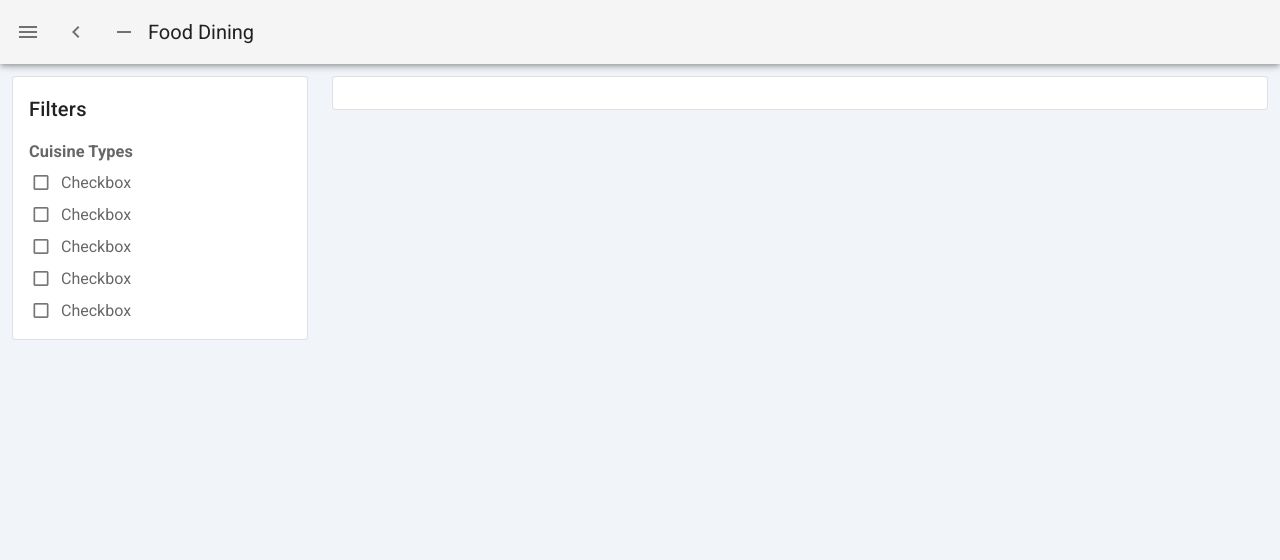
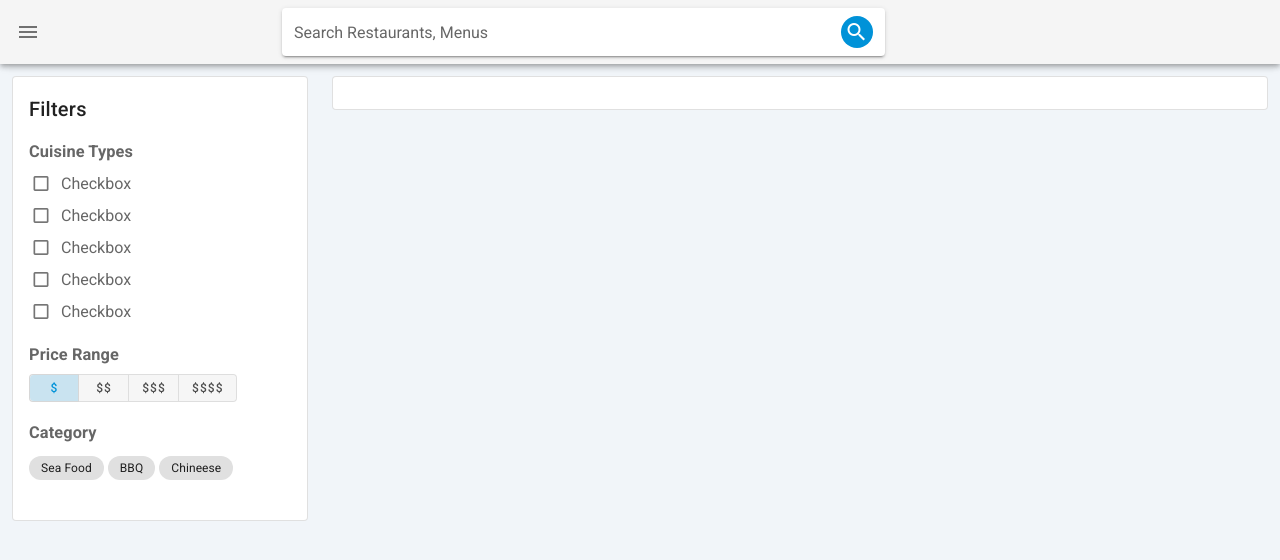
Before and after one commit to MOwais20/foodDining-Jl, a Nuxt app: page / in a window 1280 px wide. Shown: the top 560 px of the page. Built offline with nearby package versions, Linux system fonts and the light colour scheme.

Commit message:
made responsive

```diff
--- a/assets/variables.scss
+++ b/assets/variables.scss
@@ -2,3 +2,7 @@
 //
 // The variables you want to modify
 // $font-size-root: 20px;
+
+* {
+  font-family: "Poppins";
+}
--- a/components/Filters.vue
+++ b/components/Filters.vue
@@ -1,5 +1,5 @@
 <template>
-  <v-card flat outlined>
+  <v-card class="filters__section" flat outlined>
     <v-card-title> Filters </v-card-title>
     <v-card-text>
       <div>
@@ -14,6 +14,31 @@
           ></v-checkbox>
         </div>
       </div>
+
+      <div class="my-5">
+        <h3 class="mb-2">Price Range</h3>
+        <div>
+          <v-btn-toggle color="primary" v-model="priceRange">
+            <v-btn small> $ </v-btn>
+            <v-btn small> $$ </v-btn>
+            <v-btn small> $$$ </v-btn>
+            <v-btn small> $$$$ </v-btn>
+          </v-btn-toggle>
+        </div>
+      </div>
+
+      <div class="my-5">
+        <h3 class="mb-2">Category</h3>
+        <div>
+          <v-chip
+            v-for="(cat, cat_index) in category"
+            :key="cat_index"
+            class="mr-1 my-1"
+            small
+            >{{ cat }}</v-chip
+          >
+        </div>
+      </div>
     </v-card-text>
   </v-card>
 </template>
@@ -23,9 +48,17 @@ export default {
   data() {
     return {
       cuisineTypes: [1, 2, 3, 5, 5],
+      category: ["Sea Food", "BBQ", "Chineese"],
+      priceRange: 0,
     };
   },
 };
 </script>
 
-<style></style>
+<style lang="scss">
+.filters__section {
+  h3 {
+    margin-bottom: 5px !important;
+  }
+}
+</style>
--- a/components/Layouts/Header.vue
+++ b/components/Layouts/Header.vue
@@ -26,14 +26,18 @@
     </v-navigation-drawer>
     <v-app-bar :clipped-left="clipped" fixed app>
       <v-app-bar-nav-icon @click.stop="drawer = !drawer" />
-      <v-btn icon @click.stop="miniVariant = !miniVariant">
-        <v-icon>mdi-{{ `chevron-${miniVariant ? "right" : "left"}` }}</v-icon>
-      </v-btn>
 
-      <v-btn icon @click.stop="fixed = !fixed">
-        <v-icon>mdi-minus</v-icon>
-      </v-btn>
-      <v-toolbar-title>{{ title }}</v-toolbar-title>
+      <v-toolbar-title>
+        <v-img
+          height="50"
+          width="190"
+          src="/img/diningLogo-transparent.png"
+          contain
+        ></v-img>
+      </v-toolbar-title>
+
+      <SearchBar class="mx-5" v-if="!$vuetify.breakpoint.mobile" />
+
       <v-spacer />
     </v-app-bar>
   </div>
--- /dev/null
+++ b/components/Main/View.vue
@@ -0,0 +1,7 @@
+<template></template>
+
+<script>
+export default {};
+</script>
+
+<style></style>
--- /dev/null
+++ b/components/Restaurant/Cards.vue
@@ -0,0 +1,85 @@
+<template>
+  <v-card :loading="loading" class="mx-auto my-12" max-width="374">
+    <template slot="progress">
+      <v-progress-linear
+        color="deep-purple"
+        height="10"
+        indeterminate
+      ></v-progress-linear>
+    </template>
+
+    <v-img
+      height="250"
+      src="https://cdn.vuetifyjs.com/images/cards/cooking.png"
+    ></v-img>
+
+    <v-card-title>Cafe Badilico</v-card-title>
+
+    <v-card-text>
+      <v-row align="center" class="mx-0">
+        <v-rating
+          :value="4.5"
+          color="amber"
+          dense
+          half-increments
+          readonly
+          size="14"
+        ></v-rating>
+
+        <div class="grey--text ms-4">4.5 (413)</div>
+      </v-row>
+
+      <div class="my-4 text-subtitle-1">$ • Italian, Cafe</div>
+
+      <div>
+        Small plates, salads & sandwiches - an intimate setting with 12 indoor
+        seats plus patio seating.
+      </div>
+    </v-card-text>
+
+    <v-divider class="mx-4"></v-divider>
+
+    <v-card-title>Tonight's availability</v-card-title>
+
+    <v-card-text>
+      <v-chip-group
+        v-model="selection"
+        active-class="deep-purple accent-4 white--text"
+        column
+      >
+        <v-chip>5:30PM</v-chip>
+
+        <v-chip>7:30PM</v-chip>
+
+        <v-chip>8:00PM</v-chip>
+
+        <v-chip>9:00PM</v-chip>
+      </v-chip-group>
+    </v-card-text>
+
+    <v-card-actions>
+      <v-btn color="deep-purple lighten-2" text @click="reserve">
+        Reserve
+      </v-btn>
+    </v-card-actions>
+  </v-card>
+</template>
+
+<script>
+export default {
+  data: () => ({
+    loading: false,
+    selection: 1,
+  }),
+
+  methods: {
+    reserve() {
+      this.loading = true;
+
+      setTimeout(() => (this.loading = false), 2000);
+    },
+  },
+};
+</script>
+
+<style></style>
--- /dev/null
+++ b/components/SearchBar.vue
@@ -0,0 +1,25 @@
+<template>
+  <v-text-field
+    label="Search Restaurants, Menus"
+    class="px-0"
+    solo
+    hide-details
+  >
+    <template v-slot:append>
+      <v-tooltip bottom>
+        <template v-slot:activator="{ on }">
+          <div v-on="on" class="primary pa-1 rounded-xl">
+            <v-icon dark> mdi-magnify </v-icon>
+          </div>
+        </template>
+        I'm a tooltip
+      </v-tooltip>
+    </template>
+  </v-text-field>
+</template>
+
+<script>
+export default {};
+</script>
+
+<style></style>
--- a/nuxt.config.js
+++ b/nuxt.config.js
@@ -14,7 +14,13 @@ export default {
       { hid: "description", name: "description", content: "" },
       { name: "format-detection", content: "telephone=no" },
     ],
-    link: [{ rel: "icon", type: "image/x-icon", href: "/favicon.ico" }],
+    link: [
+      { rel: "icon", type: "image/x-icon", href: "/favicon.ico" },
+      // {
+      //   rel: "stylesheet",
+      //   href: "https://fonts.googleapis.com/css?family=Poppins",
+      // },
+    ],
   },
 
   // Global CSS: https://go.nuxtjs.dev/config-css
@@ -30,8 +36,16 @@ export default {
   buildModules: [
     // https://go.nuxtjs.dev/vuetify
     "@nuxtjs/vuetify",
+    "@nuxtjs/google-fonts",
   ],
 
+  googleFonts: {
+    prefetch: true,
+    display: "swap",
+    families: {
+      Poppins: true,
+    },
+  },
   // Modules: https://go.nuxtjs.dev/config-modules
   modules: [
     // https://go.nuxtjs.dev/axios
@@ -59,8 +73,17 @@ export default {
     theme: {
       dark: false,
       themes: {
+        light: {
+          primary: "#0092d8",
+          accent: colors.grey.lighten1,
+          secondary: colors.amber.lighten1,
+          info: colors.teal.lighten1,
+          warning: colors.amber.base,
+          error: colors.deepOrange.accent4,
+          success: colors.green.accent3,
+        },
         dark: {
-          primary: colors.blue.darken2,
+          primary: "#0092d8",
           accent: colors.grey.darken3,
           secondary: colors.amber.darken3,
           info: colors.teal.lighten1,
--- a/package.json
+++ b/package.json
@@ -19,6 +19,7 @@
     "vuetify": "^2.6.10"
   },
   "devDependencies": {
+    "@nuxtjs/google-fonts": "^3.0.1",
     "@nuxtjs/vuetify": "^1.12.3"
   }
 }
--- a/pages/index.vue
+++ b/pages/index.vue
@@ -1,15 +1,19 @@
 <template>
+  <div>
+    <SearchBar class="mb-5" v-if="$vuetify.breakpoint.mobile" />
+
     <v-row justify="center" align="start">
-    <v-col cols="3">
+      <v-col v-if="!$vuetify.breakpoint.mobile" cols="3">
         <Filters />
       </v-col>
 
-    <v-col cols="9">
+      <v-col :cols="$vuetify.breakpoint.mobile ? 12 : 9">
         <v-card flat outlined>
           <v-card-text> </v-card-text>
         </v-card>
       </v-col>
     </v-row>
+  </div>
 </template>
 
 <script>
```
Also changed, not shown: static/img/diningLogo-transparent.png (added), 1 other file (tests, documents, lock files or other folders). Lines whose indentation alone changed are shown as unchanged.
